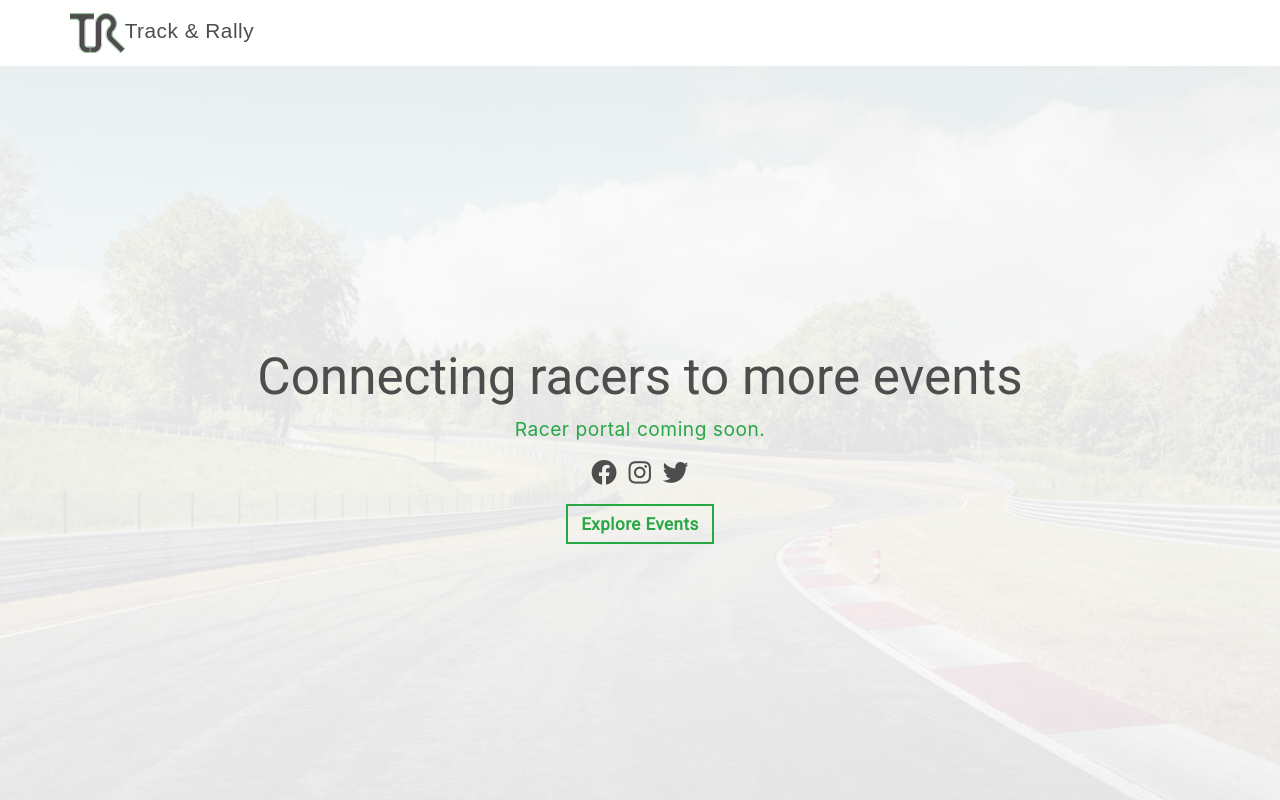
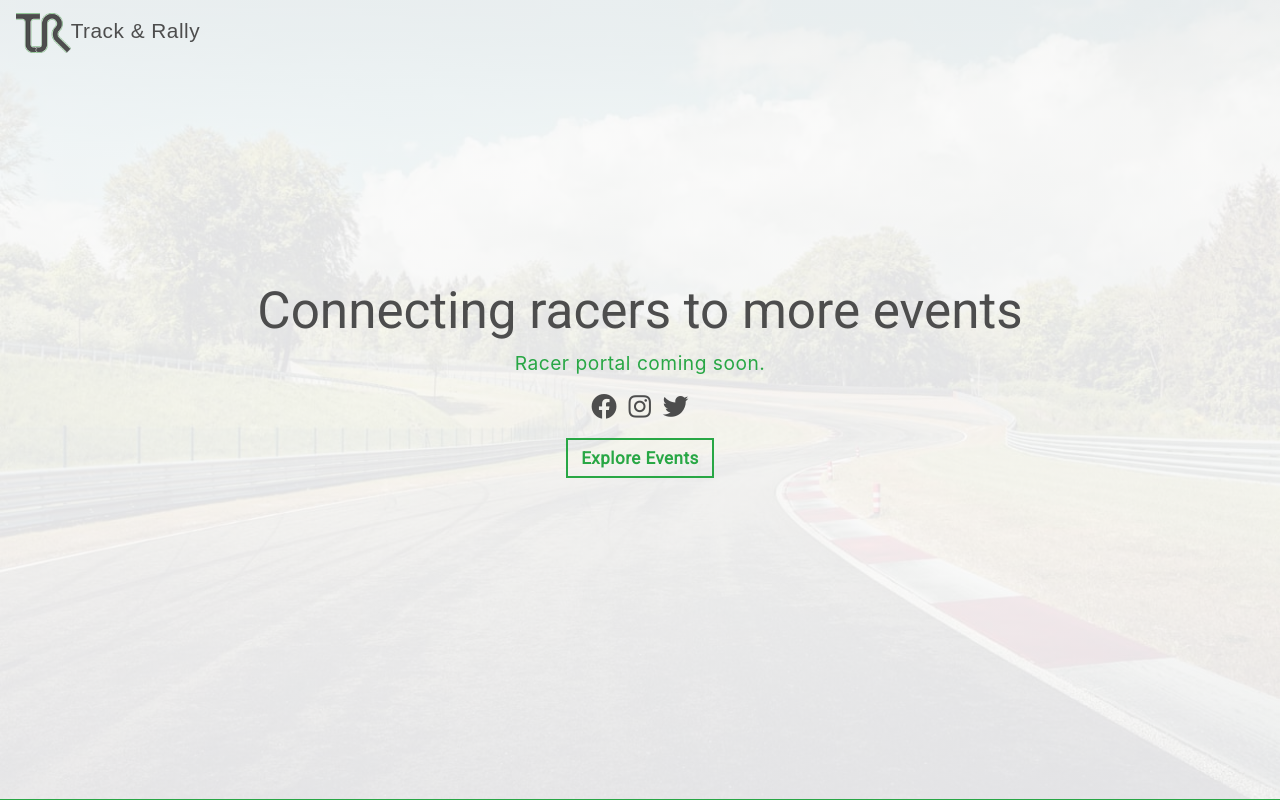
Before and after one commit to jeffberlin/track-and-rally, a React (Create React App) app: page / in a window 1280 px wide. Shown: the top 800 px of the page. Built offline with nearby package versions, Linux system fonts and the light colour scheme; a web font is replaced by a local one.

Commit message:
Fixing nav CSS

```diff
--- a/src/css/nav.css
+++ b/src/css/nav.css
@@ -1,5 +1,5 @@
 nav {
-  position: absolute;
+  position: absolute !important;
 }
 
 .header {
```
Also changed, not shown: 8 other files (tests, documents, lock files or other folders).
